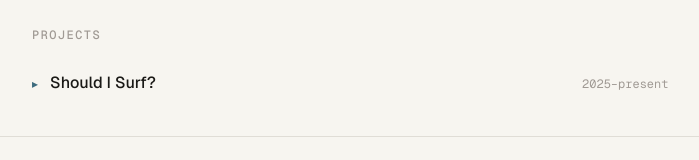
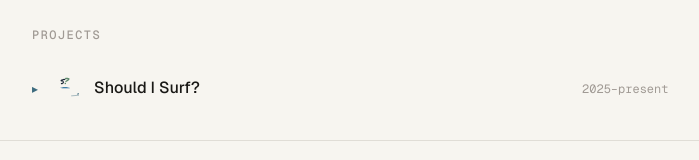
Before and after one commit to domdunnett/domdunnett-com, a Next.js app: page / in a window 1280 px wide. Shown: the part 1420-1580 px from the top of the page, without its empty margins (122-821 px from the left). Built offline with nearby package versions, Linux system fonts and the light colour scheme.

Commit message:
Update Should I Surf for native iOS direction (#2)

```diff
--- a/app/globals.css
+++ b/app/globals.css
@@ -259,3 +259,135 @@ details > summary:hover .summary-title {
   flex-direction: column;
   gap: var(--space-3);
 }
+
+
+/* Should I Surf project signature.
+   A quiet adaptation of the app's response loader: the mark drifts with the swell
+   while two wave lines move at slightly different speeds. */
+.sis-project-mark {
+  width: 30px;
+  height: 30px;
+  margin-right: 2px;
+  display: inline-flex;
+  flex-direction: column;
+  align-items: center;
+  justify-content: center;
+  vertical-align: middle;
+  transform-origin: center bottom;
+}
+
+.sis-project-mark img {
+  display: block;
+  width: 26px;
+  height: 20px;
+  object-fit: contain;
+}
+
+.sis-project-swell {
+  position: relative;
+  width: 28px;
+  height: 8px;
+  margin-top: -3px;
+  overflow: hidden;
+  opacity: 0.8;
+  color: var(--accent);
+}
+
+.sis-project-wave {
+  position: absolute;
+  left: 0;
+  display: block;
+  width: 336px;
+  height: 8px;
+  overflow: visible;
+}
+
+/* Do not rely on currentColor inside the nested SVG here. Give the paths
+   theme-aware strokes explicitly so the swell stays legible on both canvases. */
+.sis-project-wave path {
+  stroke: #82C4DC;
+}
+
+@media (prefers-color-scheme: light) {
+  .sis-project-wave path {
+    stroke: #3D6B7E;
+  }
+}
+
+.sis-project-wave-a { top: 0; }
+.sis-project-wave-b { top: 1px; opacity: 0.55; }
+
+details[open] .sis-project-mark {
+  animation: sis-mark-swell 5.6s ease-in-out infinite;
+}
+
+details[open] .sis-project-wave-a {
+  animation: sis-wave-scroll 4.8s linear infinite;
+}
+
+details[open] .sis-project-wave-b {
+  animation: sis-wave-scroll 5.6s linear infinite reverse;
+}
+
+details:not([open]) summary:hover .sis-project-mark,
+details:not([open]) summary:focus-visible .sis-project-mark {
+  animation: sis-mark-nudge 650ms ease-out;
+}
+
+details:not([open]) .sis-project-wave-a {
+  transform: translateX(-7px);
+}
+
+details:not([open]) .sis-project-wave-b {
+  transform: translateX(-13px);
+}
+
+details:not([open]) summary:hover .sis-project-wave-a,
+details:not([open]) summary:focus-visible .sis-project-wave-a {
+  animation: sis-wave-peek-a 900ms ease-out;
+}
+
+details:not([open]) summary:hover .sis-project-wave-b,
+details:not([open]) summary:focus-visible .sis-project-wave-b {
+  animation: sis-wave-peek-b 1100ms ease-out;
+}
+
+@keyframes sis-mark-swell {
+  0%, 100% { transform: translate(0, 0); }
+  30% { transform: translate(1px, -2px); }
+  65% { transform: translate(-1px, 1px); }
+}
+
+@keyframes sis-wave-scroll {
+  from { transform: translateX(0); }
+  to { transform: translateX(-112px); }
+}
+
+@keyframes sis-mark-nudge {
+  0%, 100% { transform: translateY(0); }
+  45% { transform: translateY(-2px); }
+}
+
+@keyframes sis-wave-peek-a {
+  from { transform: translateX(-7px); }
+  to { transform: translateX(-35px); }
+}
+
+@keyframes sis-wave-peek-b {
+  from { transform: translateX(-13px); }
+  to { transform: translateX(-41px); }
+}
+
+@media (prefers-reduced-motion: reduce) {
+  details[open] .sis-project-mark,
+  details[open] .sis-project-wave-a,
+  details[open] .sis-project-wave-b,
+  details:not([open]) summary:hover .sis-project-mark,
+  details:not([open]) summary:focus-visible .sis-project-mark,
+  details:not([open]) summary:hover .sis-project-wave-a,
+  details:not([open]) summary:focus-visible .sis-project-wave-a,
+  details:not([open]) summary:hover .sis-project-wave-b,
+  details:not([open]) summary:focus-visible .sis-project-wave-b {
+    animation: none;
+  }
+}
--- a/app/page.js
+++ b/app/page.js
@@ -114,17 +114,28 @@ export default function Home() {
           <details>
             <summary>
               <span className="summary-icon">▸</span>
+              <span className="sis-project-mark" aria-hidden="true">
+                <img src="/should-i-surf-mark.svg" alt="" />
+                <span className="sis-project-swell">
+                  <svg className="sis-project-wave sis-project-wave-a" viewBox="0 0 336 10" aria-hidden="true">
+                    <path d="M0 5 Q 14 1 28 5 T 56 5 T 84 5 T 112 5 T 140 5 T 168 5 T 196 5 T 224 5 T 252 5 T 280 5 T 308 5 T 336 5" fill="none" stroke="currentColor" strokeWidth="1.6" strokeLinecap="round" />
+                  </svg>
+                  <svg className="sis-project-wave sis-project-wave-b" viewBox="0 0 336 10" aria-hidden="true">
+                    <path d="M0 6 Q 18 3 36 6 T 72 6 T 108 6 T 144 6 T 180 6 T 216 6 T 252 6 T 288 6 T 324 6 T 336 6" fill="none" stroke="currentColor" strokeWidth="1.2" strokeLinecap="round" />
+                  </svg>
+                </span>
+              </span>
               <span className="summary-title">Should I Surf?</span>
               <span className="summary-meta">2025–present</span>
             </summary>
             <div className="expand-content">
               <p style={{ color: "var(--text-secondary)", fontSize: "var(--text-sm)" }}>
-                Personalised surf forecast tool. Interprets raw conditions in the context of your
-                spots, skill level, and session history. Built because forecast tools give you
-                numbers, not decisions.
+                A personalised surf forecasting app that learns where, when, and how you like to
+                surf, then turns forecast data into a simple recommendation. Built because forecast
+                tools give you numbers, not decisions. Currently building the native iOS app.
               </p>
               <p style={{ fontFamily: "var(--font-mono)", fontSize: "var(--text-xs)", color: "var(--text-tertiary)", marginBottom: "var(--space-3)" }}>
-                React · Vercel · Claude AI · Open-Meteo · Supabase · PWA
+                iOS · AI · Open-Meteo · Supabase
               </p>
               <a
                 href="https://shouldi.surf"
```
Also changed, not shown: public/should-i-surf-mark.svg (added).
